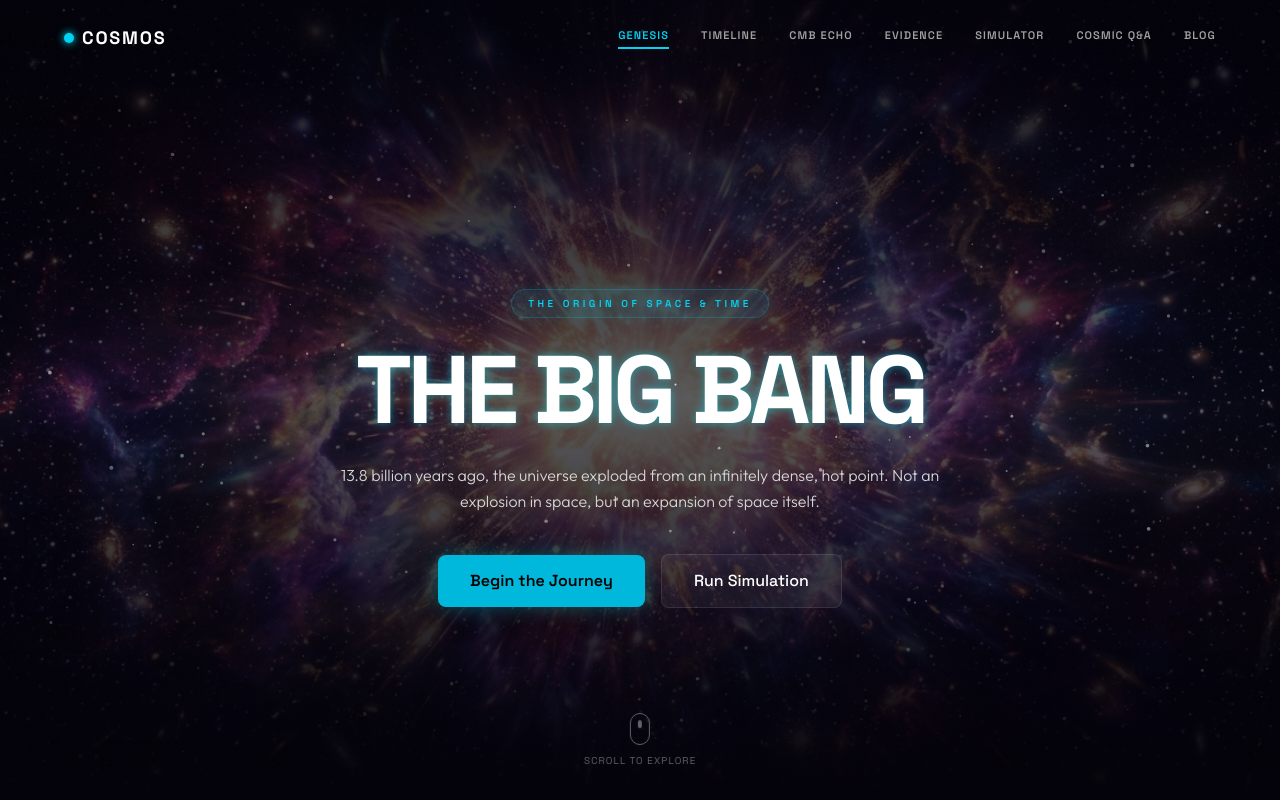
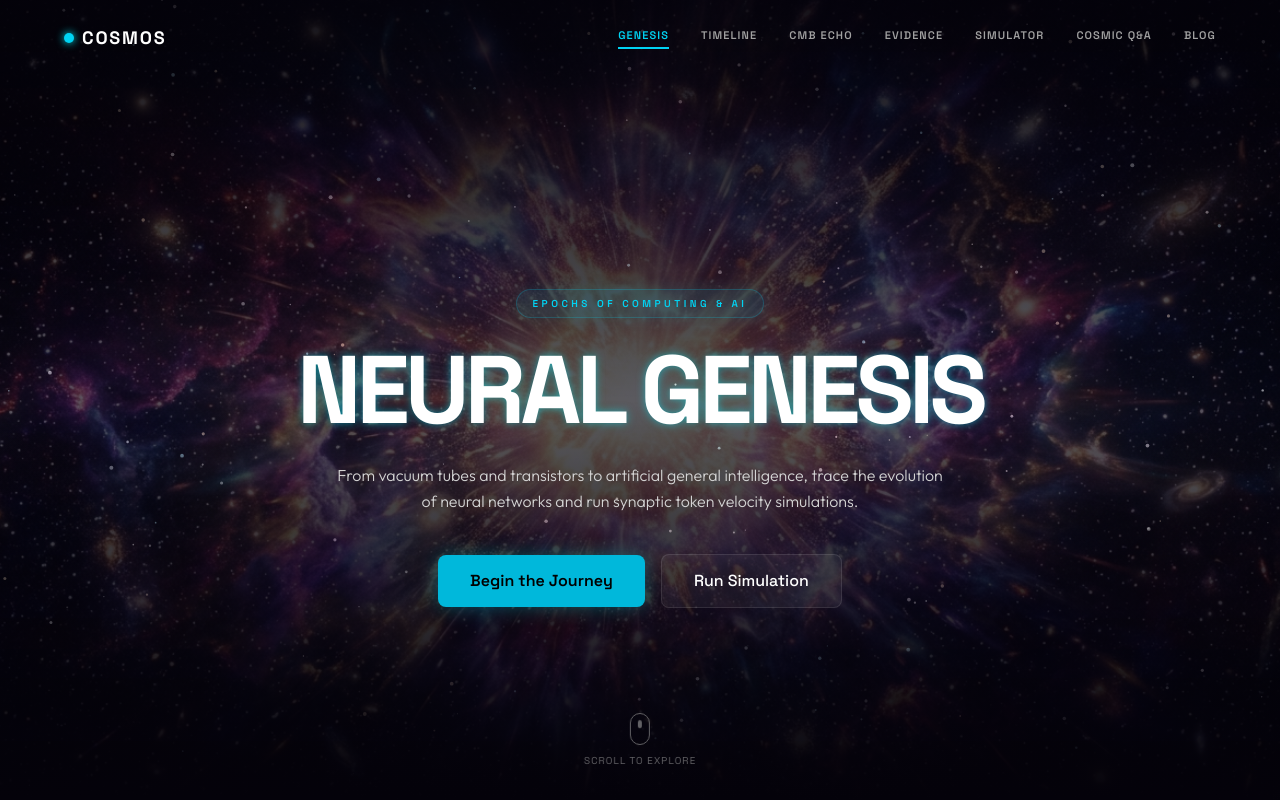
Before and after one commit to swapnasahoo/cosmos, a Next.js app: page / in a window 1280 px wide. Shown: the top 800 px of the page. Built offline with nearby package versions, Linux system fonts and the light colour scheme.

Commit message:
refactor: update landing hero copy to AI and neural genesis theme

```diff
--- a/src/components/Hero.tsx
+++ b/src/components/Hero.tsx
@@ -24,15 +24,15 @@ export default function Hero() {
 
       <div className="max-w-[800px] text-center flex flex-col items-center gap-6">
         <span className="text-[10px] font-semibold tracking-[0.35em] uppercase text-cyan-400 font-heading bg-cyan-400/10 px-4 py-1.5 rounded-full border border-cyan-400/20 shadow-[0_0_15px_rgba(0,242,254,0.1)]">
-          THE ORIGIN OF SPACE & TIME
+          EPOCHS OF COMPUTING & AI
         </span>
 
         <h1 className="text-5xl sm:text-7xl md:text-8xl font-black font-heading text-white tracking-tighter leading-none select-none uppercase text-neon-cyan animate-pulse-slow">
-          THE BIG BANG
+          NEURAL GENESIS
         </h1>
 
         <p className="text-sm sm:text-base text-neutral-300 leading-relaxed max-w-[620px] font-light">
-          13.8 billion years ago, the universe exploded from an infinitely dense, hot point. Not an explosion in space, but an expansion of space itself.
+          From vacuum tubes and transistors to artificial general intelligence, trace the evolution of neural networks and run synaptic token velocity simulations.
         </p>
 
         <div className="flex flex-wrap items-center justify-center gap-4 mt-4">
```
